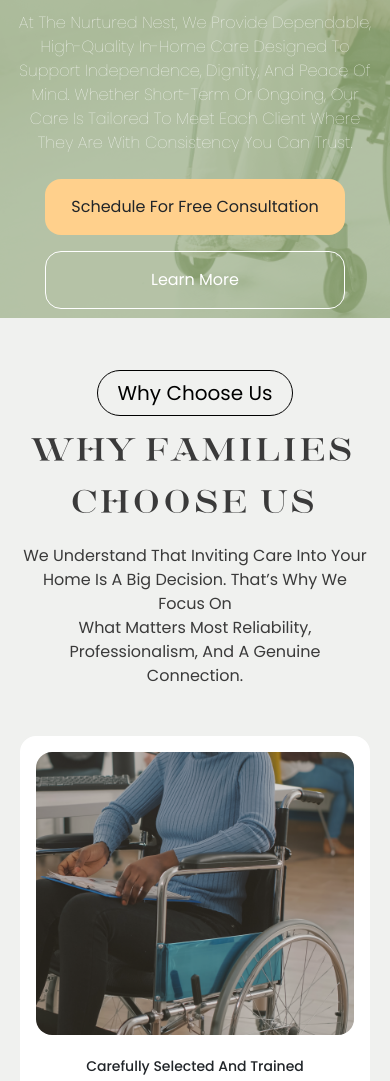
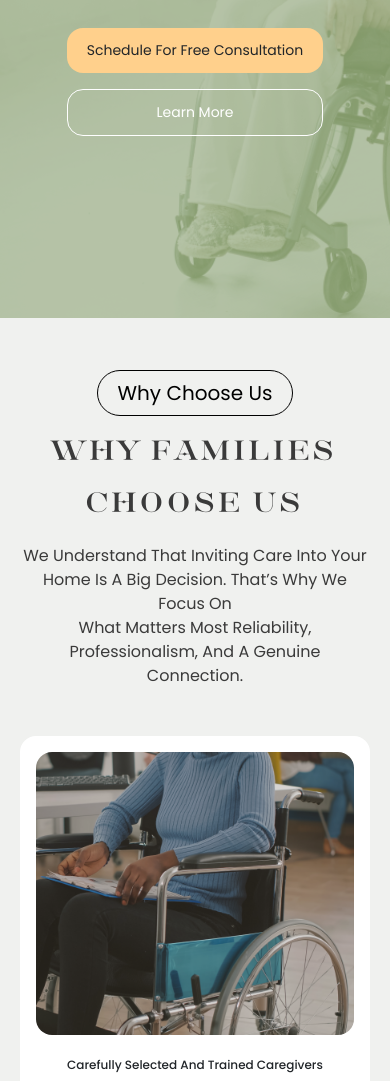
Before and after one commit to Franklinokolo/nuturednest, a plain HTML site: page nuturednes/index.html in a window 390 px wide. Shown: the part 551-1632 px from the top of the page. Drawn offline with nearby package versions, Linux system fonts and the light colour scheme.

Commit message:
small device handle

```diff
--- a/nuturednes/styles.css
+++ b/nuturednes/styles.css
@@ -588,3 +588,28 @@ footer .copyright{
 
 
 }
+
+
+/* smaller devices */
+@media (max-width: 700px) {
+    .hero h1 {
+        font-size: 24px;
+    }
+
+    .hero p {
+        font-size: 14px;
+    }
+
+    .btn-rule {
+        padding: 12px 20px;
+        font-size: 14px;
+    }
+
+    .section-title {
+        font-size: 24px;
+    }
+
+    .feature-card p {
+        font-size: 12px;
+    }
+}
```
